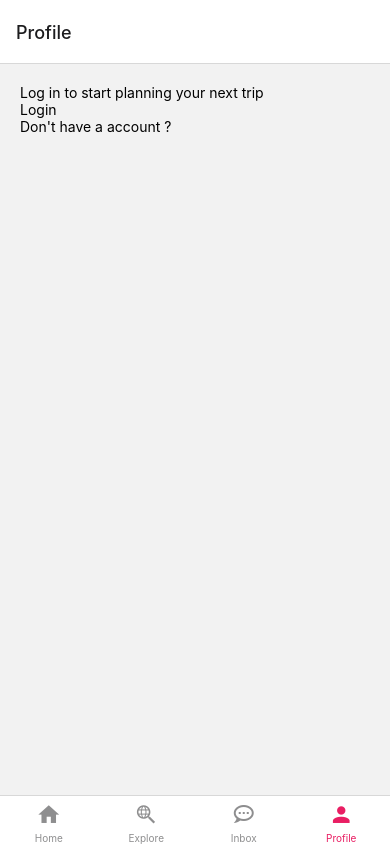
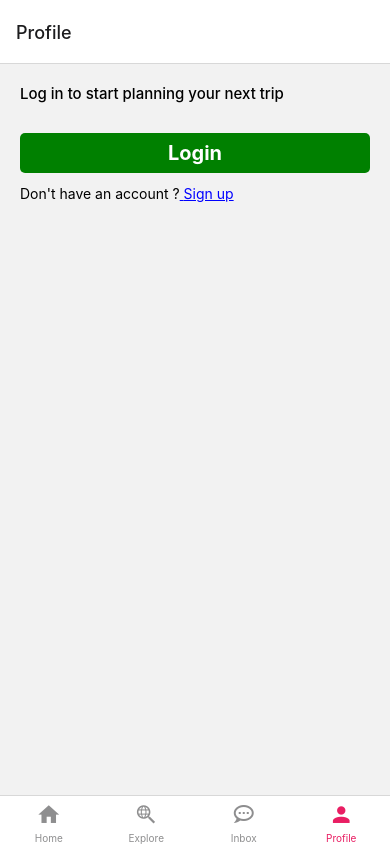
Before and after one commit to abdoulkarim22/APP-NI, a React Native app: screen /Profile in a window 390 px wide. Built offline with nearby package versions, Linux system fonts and the light colour scheme.

Commit message:
add formulaire

```diff
--- a/components/Profile.js
+++ b/components/Profile.js
@@ -1,78 +1,105 @@
 import React, { useState } from 'react';
-import { View, Text, Button, TextInput, StyleSheet, ScrollView, Image, TouchableOpacity,} from 'react-native';
+import { View, Text, TouchableOpacity, StyleSheet, Modal, ScrollView, TextInput, Button, TouchableWithoutFeedback, Alert } from 'react-native';
 
+const Profile = () => {
+  const [isSignUpModalVisible, setIsSignUpModalVisible] = useState(false);
+  const [username, setUsername] = useState('');
+  const [email, setEmail] = useState('');
+  const [password, setPassword] = useState('');
 
+  const onclik = () => {
+    Alert.alert("Voleur Codeloccol");
+  };
 
-export default function Profile() {
+  const toggleSignUpModal = () => {
+    setIsSignUpModalVisible(!isSignUpModalVisible);
+  };
 
-  // const [username, setUsername] = useState('');
-  // const [email, setEmail] = useState('');
-  // const [phoneNumber, setPhoneNumber] = useState('');
+  const handleModalPress = () => {
+    setIsSignUpModalVisible(false);
+  };
 
-  // const saveProfile = () => {
-  //   // Logique pour sauvegarder le profil (par exemple, enregistrement local)
-  //   console.log('Profil sauvegardé :', { username, email, phoneNumber });
+  const handleSignUp = () => {
+    if (!username || !email || !password) {
+      Alert.alert('Merci de remplir tous les champs.');
+    } else {
+      // Par exemple, appelez une fonction pour envoyer les données au backend
+      console.log('Creating account...');
+      console.log('Username:', username);
+      console.log('Email:', email);
+      console.log('Password:', password);
 
-  //   // Réinitialisation des champs après sauvegarde
-  //   setUsername('');
-  //   setEmail('');
-  //   setPhoneNumber('');
-  // };
+      // Fermez la modal après la création du compte
+      setIsSignUpModalVisible(false);
 
+      // Réinitialisez les champs de texte
+      setUsername('');
+      setEmail('');
+      setPassword('');
+    }
+  };
 
   return (
     <ScrollView>
       <View style={styles.container}>
-       <Text>Log in to start planning your next trip</Text>
-       <View>
-          <TouchableOpacity>
-            <Text>
+        <Text style={{ fontSize: 15, fontWeight: '500' }}>Log in to start planning your next trip</Text>
+        <View style={styles.containertouchable}>
+          <TouchableOpacity onPress={onclik} style={styles.button}>
+            <Text style={styles.textbutton}>
               Login
             </Text>
           </TouchableOpacity>
+          <Text style={{ marginTop: 12 }}>Don't have an account ?
+            <TouchableOpacity onPress={toggleSignUpModal}>
+              <Text style={styles.link}> Sign up</Text>
+            </TouchableOpacity>
+          </Text>
         </View>
-       <Text>Don't have a account ? </Text>
-        {/* <View style={{marginVertical:50}}>
-        <Image
-           source = {require('../assets/Profile.jpeg')}
-           style={{width:100, height:100,}}
-       />
-          <Text style={styles.heading}>Mon Profil</Text>
-        </View> */}
-        {/* <TextInput
+        <Modal
+          visible={isSignUpModalVisible}
+          animationType="slide"
+          transparent={true}
+          onRequestClose={toggleSignUpModal}
+        >
+          <TouchableWithoutFeedback onPress={handleModalPress}>
+            <View style={styles.modalContainer}>
+              <TouchableWithoutFeedback onPress={() => null}>
+                <View style={styles.modalContent}>
+                  <Text style={styles.modalHeading}>Create an Account</Text>
+                  <TextInput
                     style={styles.input}
-          placeholder="Nom d'utilisateur"
+                    placeholder="Username"
                     value={username}
                     onChangeText={setUsername}
-          onPress={saveProfile}
                   />
                   <TextInput
                     style={styles.input}
                     placeholder="Email"
+                    keyboardType="email-address"
                     value={email}
                     onChangeText={setEmail}
-          keyboardType="email-address"
-          onPress={saveProfile}
                   />
                   <TextInput
                     style={styles.input}
-          placeholder="Numéro de téléphone"
-          value={phoneNumber}
-          onChangeText={setPhoneNumber}
-          keyboardType="phone-pad"
-          onPress={saveProfile}
+                    placeholder="Password"
+                    secureTextEntry={true}
+                    value={password}
+                    onChangeText={setPassword}
                   />
-        <Button title="Connecter" onPress={saveProfile} /> */}
-
-
+                  <Button title="Sign Up" onPress={handleSignUp} />
+                </View>
+              </TouchableWithoutFeedback>
+            </View>
+          </TouchableWithoutFeedback>
+        </Modal>
       </View>
     </ScrollView>
-  )
+  );
 }
 
 const styles = StyleSheet.create({
   container: {
-    padding:20,
+    padding: 20,
     flex: 1,
   },
   heading: {
@@ -87,4 +114,42 @@ const styles = StyleSheet.create({
     marginBottom: 10,
     paddingHorizontal: 10,
   },
+  button: {
+    backgroundColor: 'green',
+    borderRadius: 5,
+    padding: 8,
+  },
+  textbutton: {
+    color: 'white',
+    fontSize: 20,
+    fontWeight: 'bold',
+    textAlign: "center"
+  },
+  containertouchable: {
+    marginVertical: 30,
+  },
+  link: {
+    textDecorationLine: 'underline',
+    color: 'blue',
+  },
+  modalContainer: {
+    flex: 1,
+    justifyContent: 'center',
+    alignItems: 'center',
+    backgroundColor: 'rgba(0, 0, 0, 0.5)',
+  },
+  modalContent: {
+    backgroundColor: 'white',
+    padding: 20,
+    borderRadius: 10,
+    elevation: 5,
+    width: '80%',
+  },
+  modalHeading: {
+    fontSize: 18,
+    fontWeight: 'bold',
+    marginBottom: 10,
+  },
 });
+
+export default Profile;
```
Lines whose indentation alone changed are shown as unchanged.
